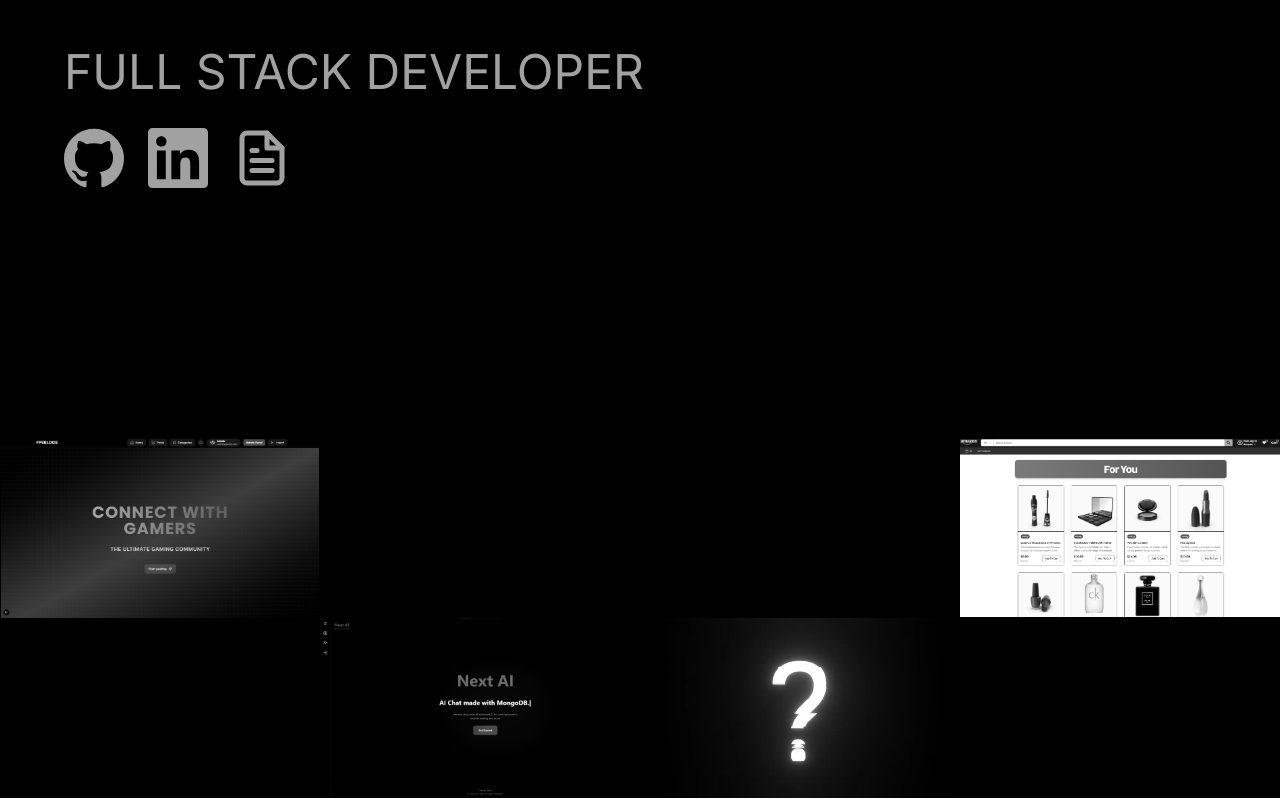
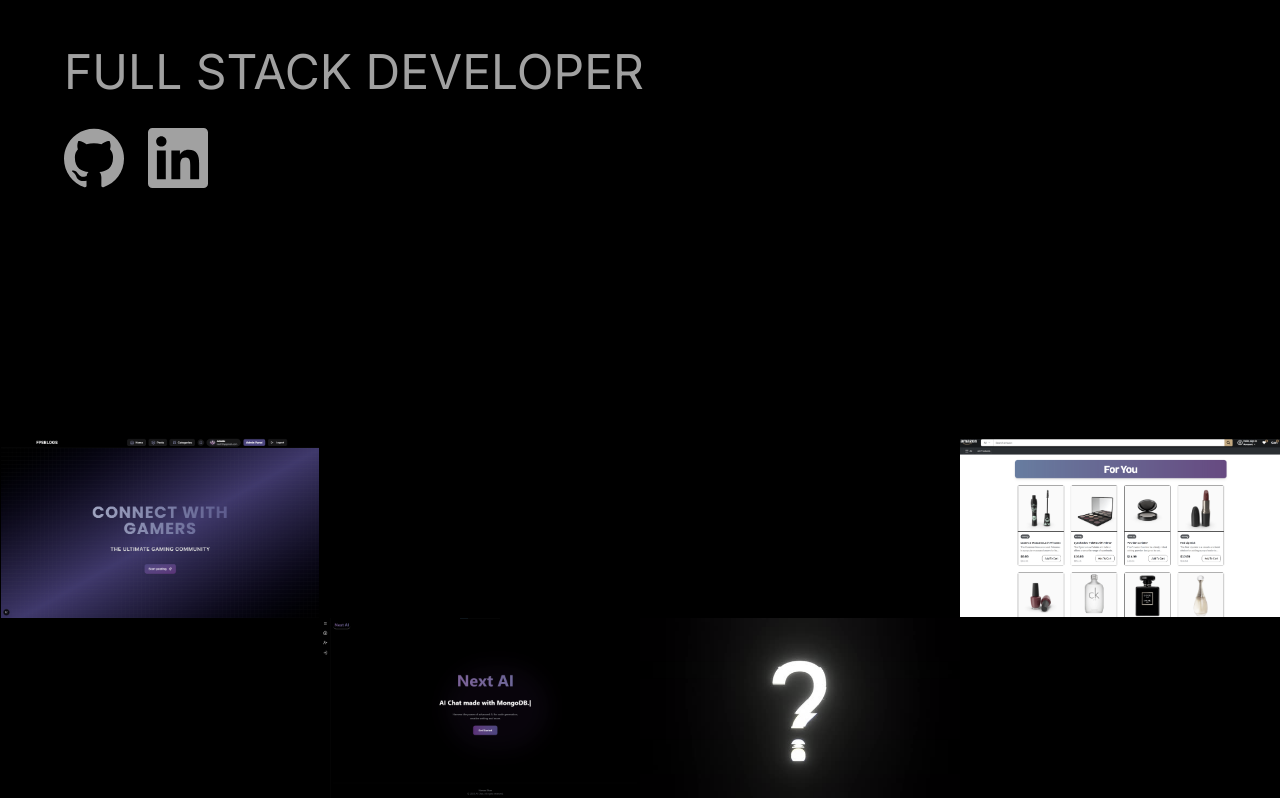
Before and after one commit to DevKhan786/hamzaportfolio, a Next.js app: page / in a window 1280 px wide. Shown: the part 362-1160 px from the top of the page. Built offline with nearby package versions, Linux system fonts and the light colour scheme.

Commit message:
Colour changes

```diff
--- a/src/app/page.tsx
+++ b/src/app/page.tsx
@@ -107,15 +107,6 @@ const Portfolio = () => {
               >
                 <SiLinkedin className="text-5xl sm:text-6xl" />
               </motion.a>
-
-              <motion.a
-                href="/cv.pdf"
-                target="_blank"
-                whileHover={{ scale: 1.1 }}
-                className="text-neutral-400 hover:text-white"
-              >
-                <FiFileText className="text-5xl sm:text-6xl" />
-              </motion.a>
             </motion.div>
           </motion.div>
         </div>
@@ -154,8 +145,8 @@ const Portfolio = () => {
                         hoveredIndex === index
                           ? "grayscale(1) sepia(1) hue-rotate(0deg) saturate(4)"
                           : hoveredIndex === index
-                          ? "grayscale(0)"
-                          : "grayscale(1)",
+                          ? "grayscale(0) saturate(2)"
+                          : "grayscale(0.7)",
                       transition: "filter 0.4s cubic-bezier(0.4, 0, 0.2, 1)",
                     }}
                   />
```
